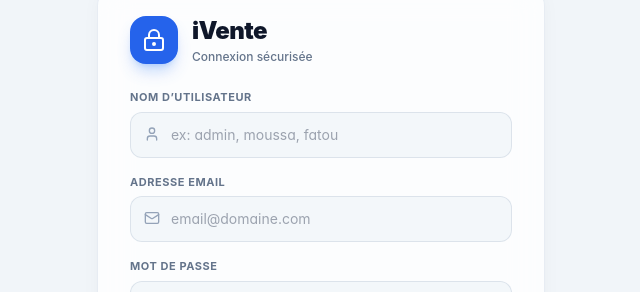
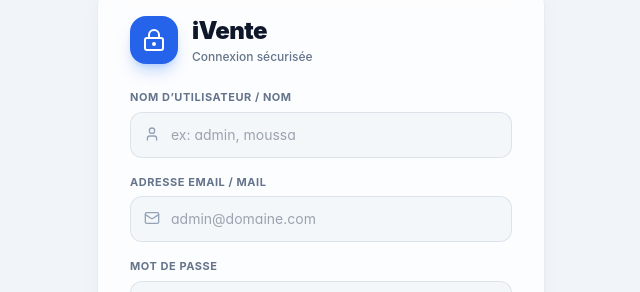
Before and after one commit to Abdine24/sales, a React (Vite) app: page / in a window 1280 px wide. Shown: the part 131-423 px from the top of the page, without its empty margins (319-959 px from the left). Built offline with nearby package versions, Linux system fonts and the light colour scheme; no server answers.

Commit message:
fix(auth): enforce Nom, Mail, and Mot de passe fields on login form

```diff
--- a/src/pages/AuthGate.tsx
+++ b/src/pages/AuthGate.tsx
@@ -487,14 +487,15 @@ export const AuthGate: React.FC<{ children: React.ReactNode }> = ({ children })
           <form onSubmit={submitLogin} className="space-y-4">
             <div className="space-y-1.5">
               <label className="text-[11px] font-bold text-slate-500 uppercase tracking-wider block">
-                Nom d’utilisateur
+                Nom d’utilisateur / Nom
               </label>
               <div className="relative">
                 <User className="absolute left-3.5 top-3.5 w-4 h-4 text-slate-400" />
                 <input
+                  required
                   value={username}
                   onChange={(e) => setUsername(e.target.value)}
-                  placeholder="ex: admin, moussa, fatou"
+                  placeholder="ex: admin, moussa"
                   className="w-full glass-input pl-10 pr-4 py-3 rounded-xl text-sm text-slate-900 dark:text-white"
                 />
               </div>
@@ -502,15 +503,16 @@ export const AuthGate: React.FC<{ children: React.ReactNode }> = ({ children })
 
             <div className="space-y-1.5">
               <label className="text-[11px] font-bold text-slate-500 uppercase tracking-wider block">
-                Adresse Email
+                Adresse Email / Mail
               </label>
               <div className="relative">
                 <Mail className="absolute left-3.5 top-3.5 w-4 h-4 text-slate-400" />
                 <input
-                  type="text"
+                  required
+                  type="email"
                   value={email}
                   onChange={(e) => setEmail(e.target.value)}
-                  placeholder="email@domaine.com"
+                  placeholder="admin@domaine.com"
                   className="w-full glass-input pl-10 pr-4 py-3 rounded-xl text-sm text-slate-900 dark:text-white"
                 />
               </div>
```
